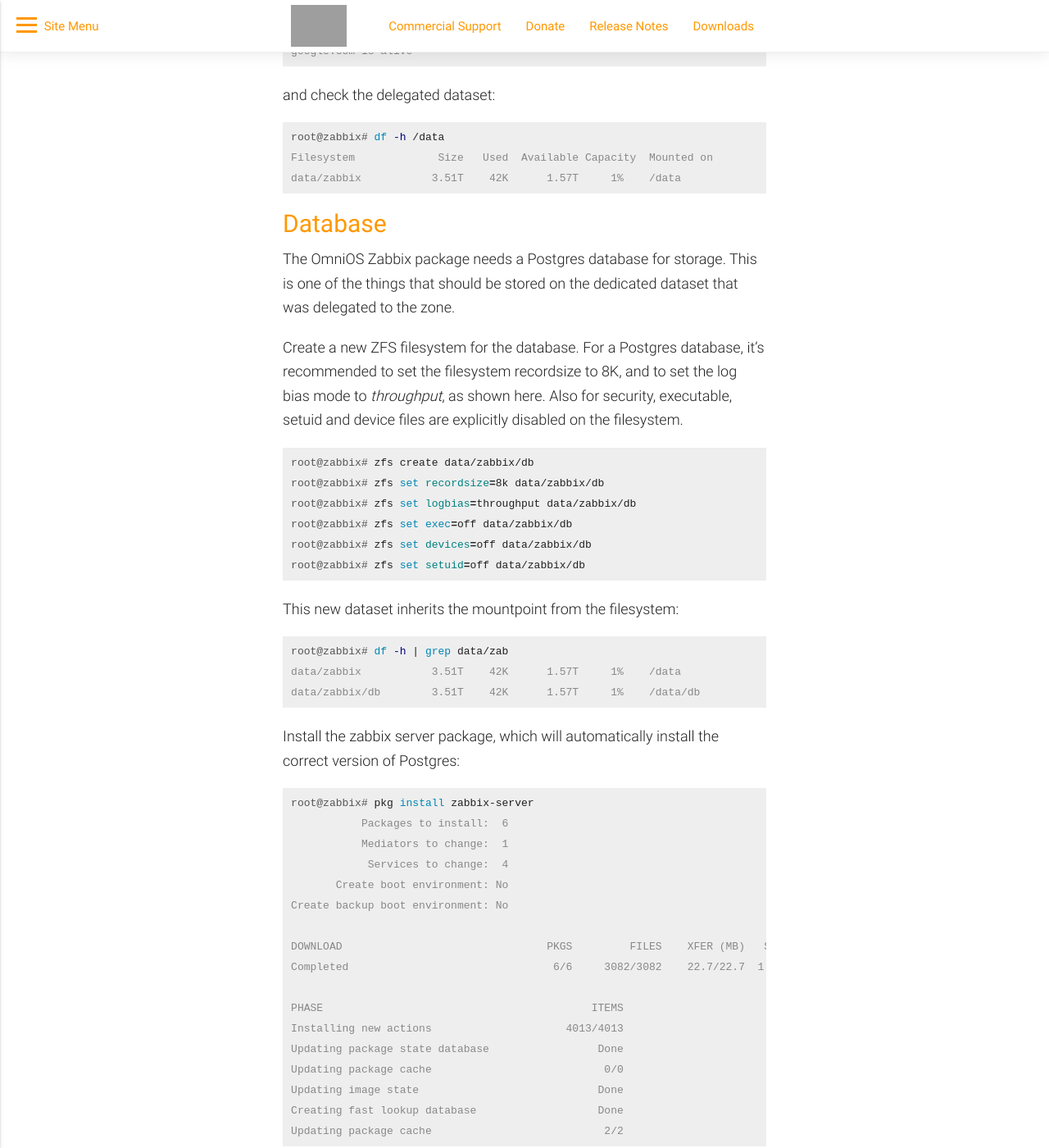
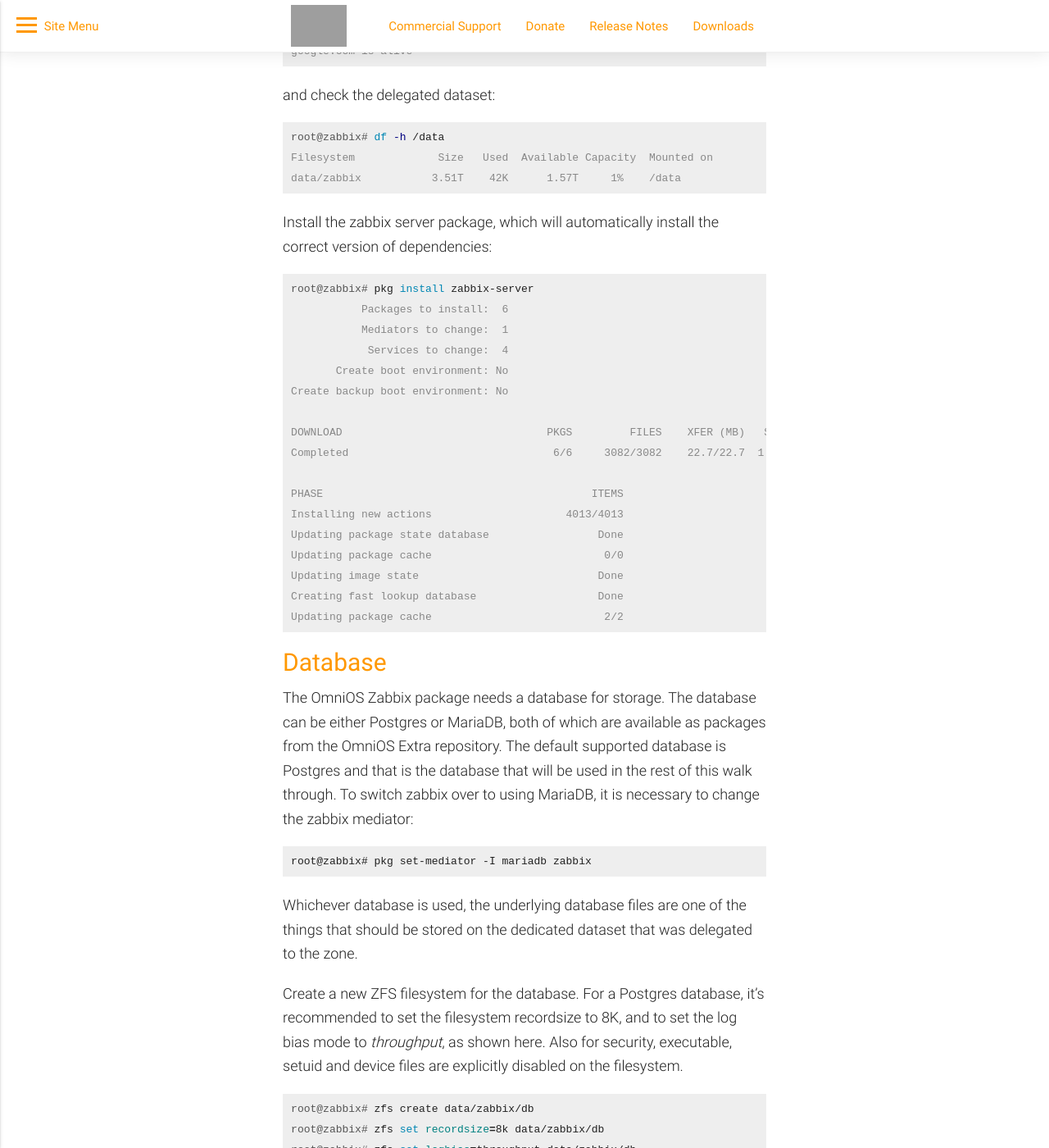
Before and after one commit to omniosorg/omniosorg.github.io, a Jekyll site: the page built from _posts/2020-08-06-zabbix.md, in a window 1280 px wide and 1400 px high, scrolled down 2970 px. Shown: the whole window at 82% size. Built offline with Jekyll 4.4.1, drawn with Linux system fonts in a browser that asks for light colours; comment, search, counter and statistics services are not loaded; some of the changed text lies outside the part shown; grey boxes are pictures that could not be loaded.

Commit message:
Update zabbix article to account for dual-database support

````diff
--- a/_posts/2020-08-06-zabbix.md
+++ b/_posts/2020-08-06-zabbix.md
@@ -135,11 +135,43 @@
 data/zabbix           3.51T    42K      1.57T     1%    /data
 ```
 
+Install the zabbix server package, which will automatically install the
+correct version of dependencies:
+
+```terminal
+root@zabbix# pkg install zabbix-server
+           Packages to install:  6
+           Mediators to change:  1
+            Services to change:  4
+       Create boot environment: No
+Create backup boot environment: No
+
+DOWNLOAD                                PKGS         FILES    XFER (MB)   SPEED
+Completed                                6/6     3082/3082    22.7/22.7  1.2M/s
+
+PHASE                                          ITEMS
+Installing new actions                     4013/4013
+Updating package state database                 Done
+Updating package cache                           0/0
+Updating image state                            Done
+Creating fast lookup database                   Done
+Updating package cache                           2/2
+```
+
 ## Database
 
-The OmniOS Zabbix package needs a Postgres database for storage. This is one
-of the things that should be stored on the dedicated dataset that was
-delegated to the zone.
+The OmniOS Zabbix package needs a database for storage. The database can be
+either Postgres or MariaDB, both of which are available as packages from the
+OmniOS Extra repository. The default supported database is Postgres and that
+is the database that will be used in the rest of this walk through. To switch
+zabbix over to using MariaDB, it is necessary to change the zabbix mediator:
+
+```
+root@zabbix# pkg set-mediator -I mariadb zabbix
+```
+
+Whichever database is used, the underlying database files are one of the things
+that should be stored on the dedicated dataset that was delegated to the zone.
 
 Create a new ZFS filesystem for the database. For a Postgres database, it's
 recommended to set the filesystem recordsize to 8K, and to set the log bias
@@ -161,29 +193,6 @@
 root@zabbix# df -h | grep data/zab
 data/zabbix           3.51T    42K      1.57T     1%    /data
 data/zabbix/db        3.51T    42K      1.57T     1%    /data/db
-```
-
-Install the zabbix server package, which will automatically install the
-correct version of Postgres:
-
-```terminal
-root@zabbix# pkg install zabbix-server
-           Packages to install:  6
-           Mediators to change:  1
-            Services to change:  4
-       Create boot environment: No
-Create backup boot environment: No
-
-DOWNLOAD                                PKGS         FILES    XFER (MB)   SPEED
-Completed                                6/6     3082/3082    22.7/22.7  1.2M/s
-
-PHASE                                          ITEMS
-Installing new actions                     4013/4013
-Updating package state database                 Done
-Updating package cache                           0/0
-Updating image state                            Done
-Creating fast lookup database                   Done
-Updating package cache                           2/2
 ```
 
 Set up the initial database in the dedicated ZFS dataset:
````
Also changed, not shown: other parts of _posts/2020-08-06-zabbix.md (+1 -1 lines).
